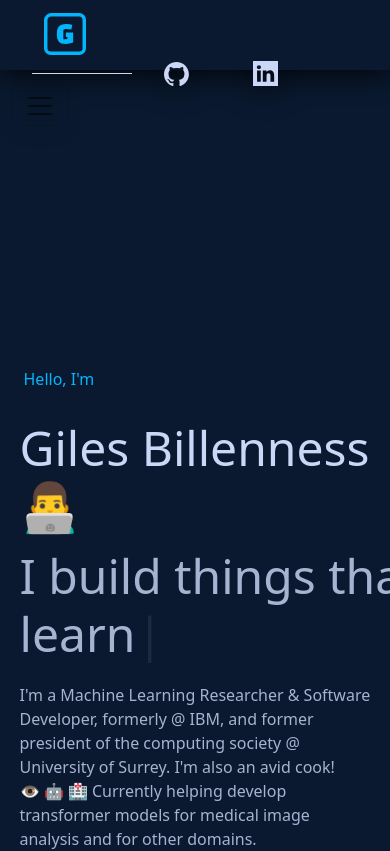
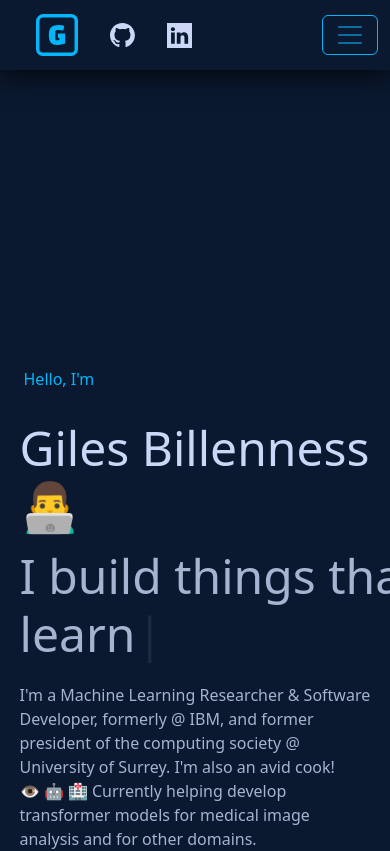
Before and after one commit to Giles-Billenness/Giles-Billenness.github.io, a React (Create React App) app: page / in a window 390 px wide. Shown: the top 851 px of the page. Built offline with nearby package versions, Linux system fonts and the light colour scheme.

Commit message:
Make the nav-bar more responsive to window width changes

```diff
--- a/src/components/nav-bar/nav-bar.module.scss
+++ b/src/components/nav-bar/nav-bar.module.scss
@@ -3,111 +3,154 @@
   margin: 0;
   box-sizing: border-box;
 }
-:root{
-    --mainColor: #0A192F;
+:root {
+  --mainColor: #0a192f;
   --mainColorLight: #112240;
-    --secondaryColor: #03B6FC;
+  --secondaryColor: #03b6fc;
   --secondaryColorOpacity: #03b5fc56;
-    --textColor: #CCD6F6;
+  --textColor: #ccd6f6;
 }
 @keyframes fadein {
-    from { opacity: 0; }
-    to   { opacity: 1; }
+  from {
+    opacity: 0;
+  }
+  to {
+    opacity: 1;
+  }
 }
 
-.Navbar{
+.Navbar {
   background-color: var(--mainColor) !important;
   height: 70px;
   filter: drop-shadow(0px 1px 15px black);
+  display: flex;
+  justify-content: space-between;
+  align-items: center;
 }
 
-nav a{
-    // align-items: right;
-    margin: 0 2rem;
+nav a {
+  display: inline-flex;
+  align-items: center;
+  white-space: nowrap;
 }
 
-a{
+a {
   color: var(--textColor) !important;
 }
 
-.NavBarAbout{
+.NavBarAbout {
   animation: fadein ease-in both;
   animation-duration: 0.5s;
   animation-delay: 0ms;
 }
-.NavBarExp{
+.NavBarExp {
   animation: fadein ease-in both;
   animation-duration: 0.5s;
   animation-delay: 200ms;
 }
-.NavBarProj{
+.NavBarProj {
   animation: fadein ease-in both;
   animation-duration: 0.5s;
   animation-delay: 400ms;
 }
-.NavBarContact{
+.NavBarContact {
   animation: fadein ease-in both;
   animation-duration: 0.5s;
   animation-delay: 600ms;
 }
 
-.NavLink:before{
+.NavLink:before {
+  display: inline-block;
   color: var(--secondaryColor);
-    content: "./ ";
+  content: './ ';
+  white-space: nowrap;
 }
 
-a:hover{
+a:hover {
   color: var(--secondaryColor) !important;
 }
 
-.CVbtn{
+.CVbtn {
   color: var(--secondaryColor) !important;
   border-color: var(--secondaryColor) !important;
   border-style: solid;
-    // border-width: 50px;
-    width: 100px;
+  min-width: 80px;
+  flex-shrink: 1;
   padding: 0px;
+  white-space: nowrap;
   animation: fadein ease-in both;
   animation-duration: 0.5s;
   animation-delay: 500ms;
+  display: flex;
+  justify-content: center;
+  align-items: center;
 }
 
-.CVbtn:hover{
+.CVbtn:hover {
   background-color: var(--secondaryColorOpacity) !important;
 }
 
-.Offcanvas{
+.Offcanvas {
   background-color: var(--mainColorLight) !important;
   color: var(--textColor) !important;
-}
 
-.Container{
-    padding: 0px 50px;
-}
-
-.navbartoggler{
-    fill: var(--secondaryColor) !important;
-    span{
-        fill: var(--secondaryColor) !important;
-        color: var(--secondaryColor) !important;
+  // Use CSS filter to recolor Bootstrap's default close button icon
+  :global(.btn-close) {
+    filter: invert(55%) sepia(100%) saturate(2500%) hue-rotate(170deg) brightness(105%)
+      contrast(105%);
   }
 }
 
-.socials{
-    width: 400px;
-    color: var(--textColor);
+.Container {
+  padding-left: 1rem;
+}
+
+.brand {
+  margin-left: 1.5rem;
+}
+
+.navbartoggler {
+  margin-left: auto;
+  border-color: var(--secondaryColor) !important;
+
+  // Use CSS filter to recolor Bootstrap's default toggler icon
+  :global(.navbar-toggler-icon) {
+    filter: invert(55%) sepia(100%) saturate(2500%) hue-rotate(170deg) brightness(105%)
+      contrast(105%);
+  }
+}
+
+.socials {
+  flex: 0 0 auto;
   display: flex;
   align-items: center;
 }
-.socials::before{
-    content: '';
-    width: 100px;
-    height: 0.5px;
-    margin-left: 20px;
-    background-color: var(--textColor);
+.socials::before {
+  display: none;
 }
 
-.GithubIcon{
+.GithubIcon {
   width: 25px;
-    // position:fixed;
 }
+
+.NavLink {
+  margin-inline: clamp(1rem, 2vw, 2rem);
+}
+
+.socials a {
+  margin-inline: 1rem;
+}
+
+@media (max-width: 1313px) {
+  .Navbar {
+    display: flex;
+    justify-content: space-between;
+    align-items: center;
+  }
+}
+
+@media (max-width: 767px) {
+  .CVbtn {
+    display: block;
+  }
+}
--- a/src/components/nav-bar/nav-bar.tsx
+++ b/src/components/nav-bar/nav-bar.tsx
@@ -26,7 +26,7 @@ export const NavBar = ({ className, children = 'NavBar' }: NavBarProps) => {
         <>
             <Navbar sticky="top" key='md' expand='md' className={styles.Navbar}>
             <Container fluid className={styles.Container}>
-                <Navbar.Brand href="/">
+                <Navbar.Brand href="/" className={styles.brand}>
                     <Logo className="logo"/>
                 </Navbar.Brand>
                     <div className={styles.socials}>
```
Lines whose indentation alone changed are shown as unchanged.
